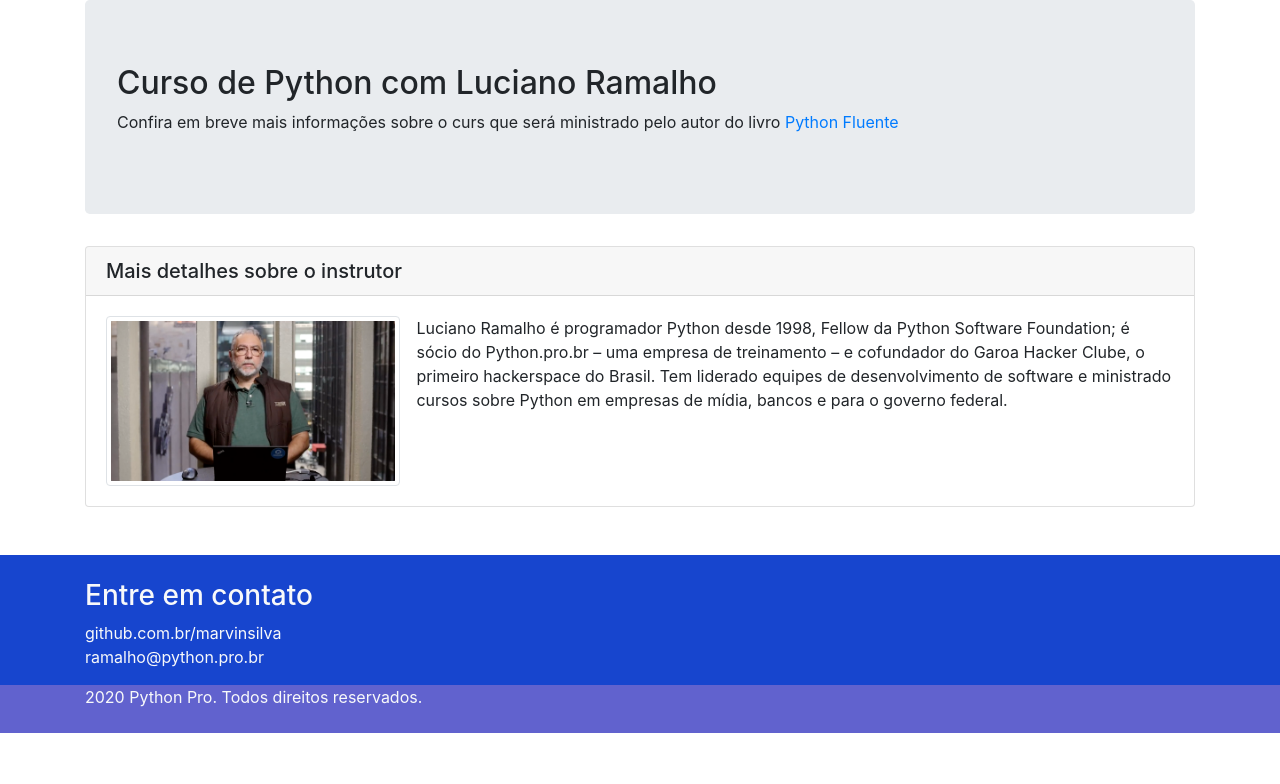
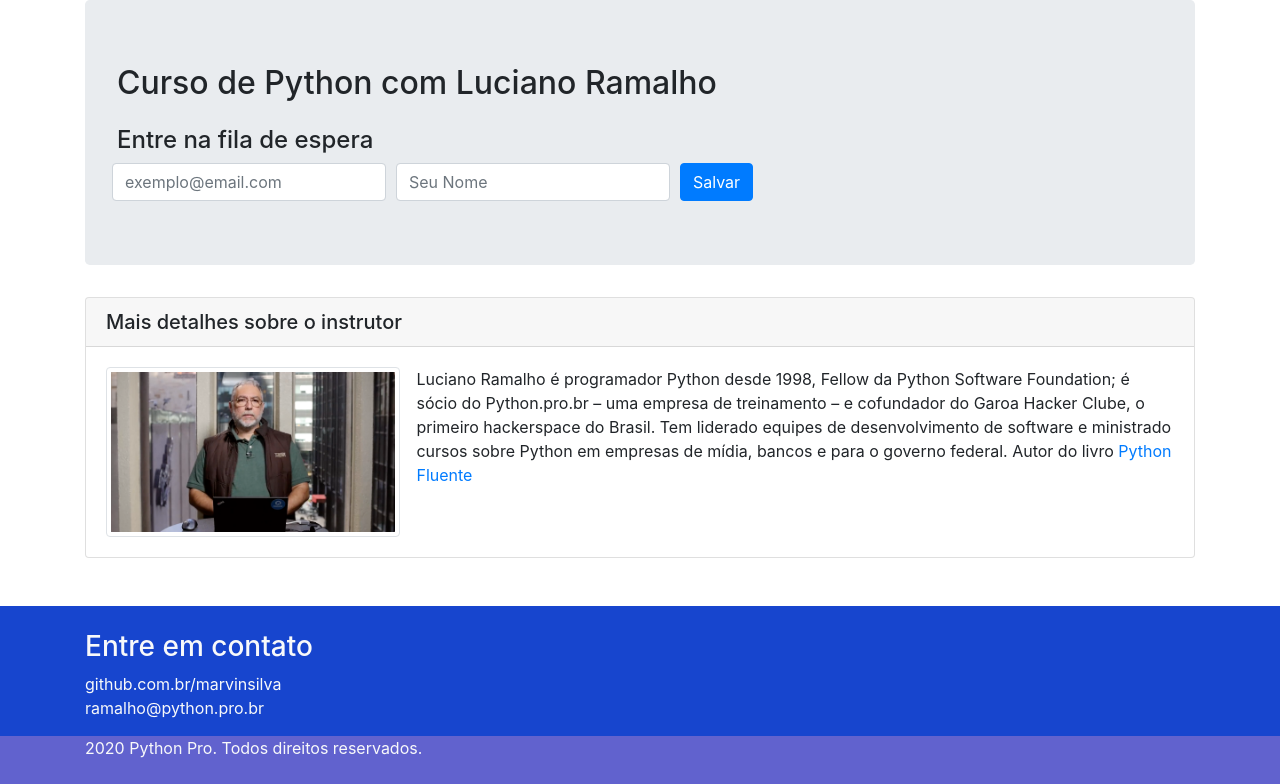
Before and after one commit to marcussilvait/curso-django, a Django app: page / in a window 1280 px wide. Shown: the part 56-840 px from the top of the page. Before the commit the page ends 789 px from the top, so only its background shows below. Run offline with Django 3.2, Linux system fonts and the light colour scheme; some libraries are stand-ins or nearby versions.

Commit message:
Criada Lista de Espera com Mailchimp

```diff
--- a/pypro/base/templates/base/home.html
+++ b/pypro/base/templates/base/home.html
@@ -21,7 +21,8 @@
 <body>
 <nav class="navbar navbar-expand-lg navbar-dark bg-dark">
     <a class="navbar-brand" href="{% url 'base:home' %}">Python Pro</a>
-            <button class="navbar-toggler" type="button" data-toggle="collapse" data-target="#navbarSupportedContent" aria-controls="navbarSupportedContent" aria-expanded="false" aria-label="Toggle navigation">
+    <button class="navbar-toggler" type="button" data-toggle="collapse" data-target="#navbarSupportedContent"
+            aria-controls="navbarSupportedContent" aria-expanded="false" aria-label="Toggle navigation">
         <span class="navbar-toggler-icon"></span>
     </button>
     <div class="collapse navbar-collapse" id="navbarSupportedContent">
@@ -35,10 +36,32 @@
                 <h2>
                     Curso de Python com Luciano Ramalho
                 </h2>
-                        <p>
-                            Confira em breve mais informações sobre o curs que será ministrado pelo autor do livro
-                            <a href="http://shop.oreilly.com/product/0636920032519.do" target="_blank" > Python Fluente</a>
-                        </p>
+                <h4 class="mt-4">Entre na fila de espera</h4>
+                <form action="https://herokuapp.us19.list-manage.com/subscribe/post?u=1f6ea141d0ebc96bf8d2434af&amp;id=a1ca459923"
+                      method="post" id="mc-embedded-subscribe-form" name="mc-embedded-subscribe-form"
+                      class="form-row align-items-center" target="_blank" novalidate>
+                    <div class="form-row align-items-center">
+                        <div class="col-auto">
+                            <label class="sr-only" for="mce-EMAIL">Email</label>
+                            <input type="email" value="" name="EMAIL" class="form-control required" id="mce-EMAIL"
+                                   placeholder="exemplo@email.com">
+                        </div>
+                        <div class="col-auto">
+                            <label class="sr-only" for="mce-FNAME">Name</label>
+                            <input type="text" value="" name="FNAME" class="form-control" id="mce-FNAME"
+                                   placeholder="Seu Nome">
+                        </div>
+                        <!-- real people should not fill this in and expect good things - do not remove this or risk form bot signups-->
+                        <div style="position: absolute; left: -5000px;" aria-hidden="true"><input type="text"
+                                                                                                  name="b_1f6ea141d0ebc96bf8d2434af_a1ca459923"
+                                                                                                  tabindex="-1"
+                                                                                                  value=""></div>
+                        <div class="col-auto">
+                            <input type="submit" value="Salvar" name="subscribe"
+                                   id="mc-embedded-subscribe" class="btn btn-primary">
+                        </div>
+                    </div>
+                </form>
             </div>
             <div class="card">
                 <h5 class="card-header">
@@ -51,7 +74,9 @@
                         Luciano Ramalho é programador Python desde 1998, Fellow da Python Software Foundation;
                         é sócio do Python.pro.br – uma empresa de treinamento – e cofundador do Garoa Hacker Clube,
                         o primeiro hackerspace do Brasil. Tem liderado equipes de desenvolvimento de software e
-                                ministrado cursos sobre Python em empresas de mídia, bancos e para o governo federal.
+                        ministrado cursos sobre Python em empresas de mídia, bancos e para o governo federal. Autor
+                        do livro <a href="http://shop.oreilly.com/product/0636920032519.do" target="_blank"> Python
+                        Fluente</a>
                     </p>
                 </div>
             </div>
```
Lines whose indentation alone changed are shown as unchanged.
